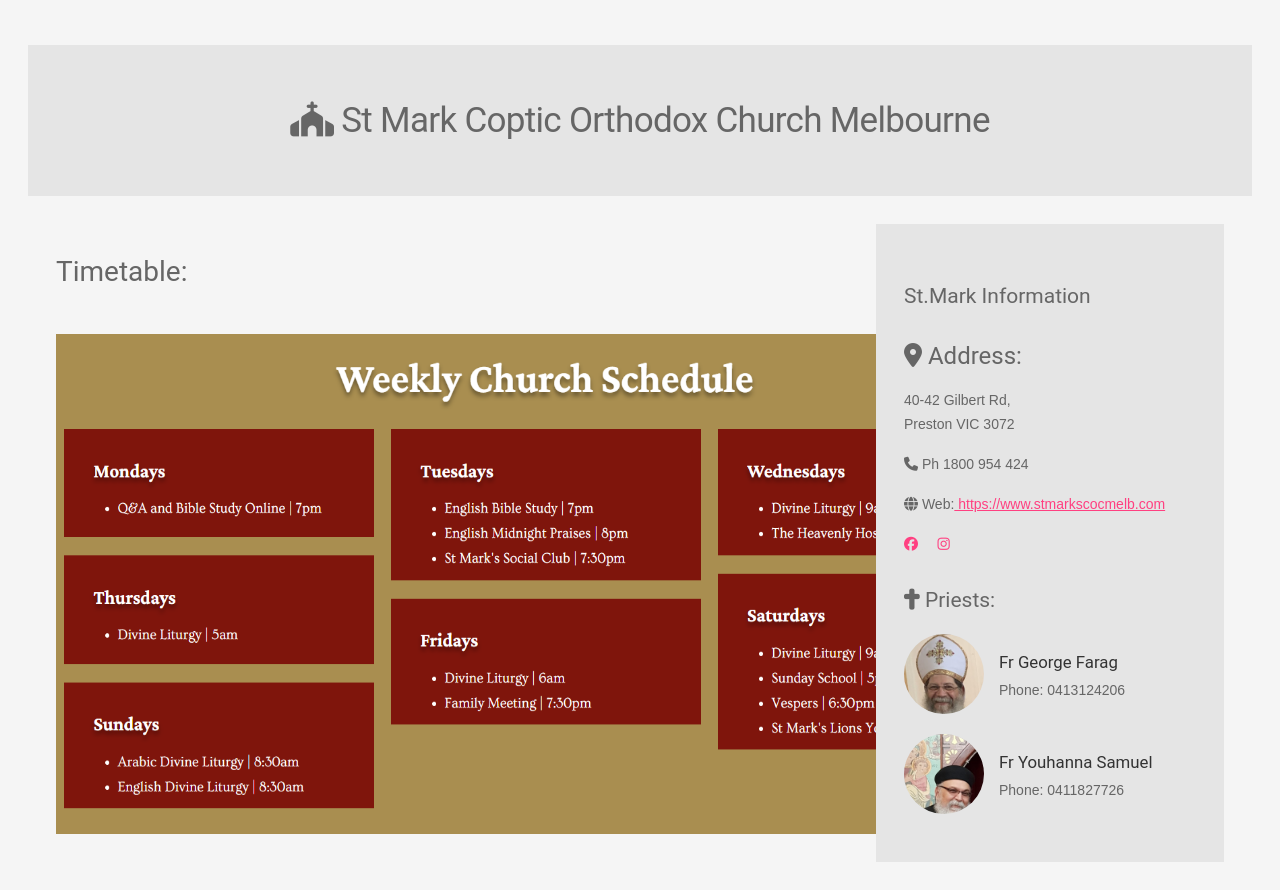
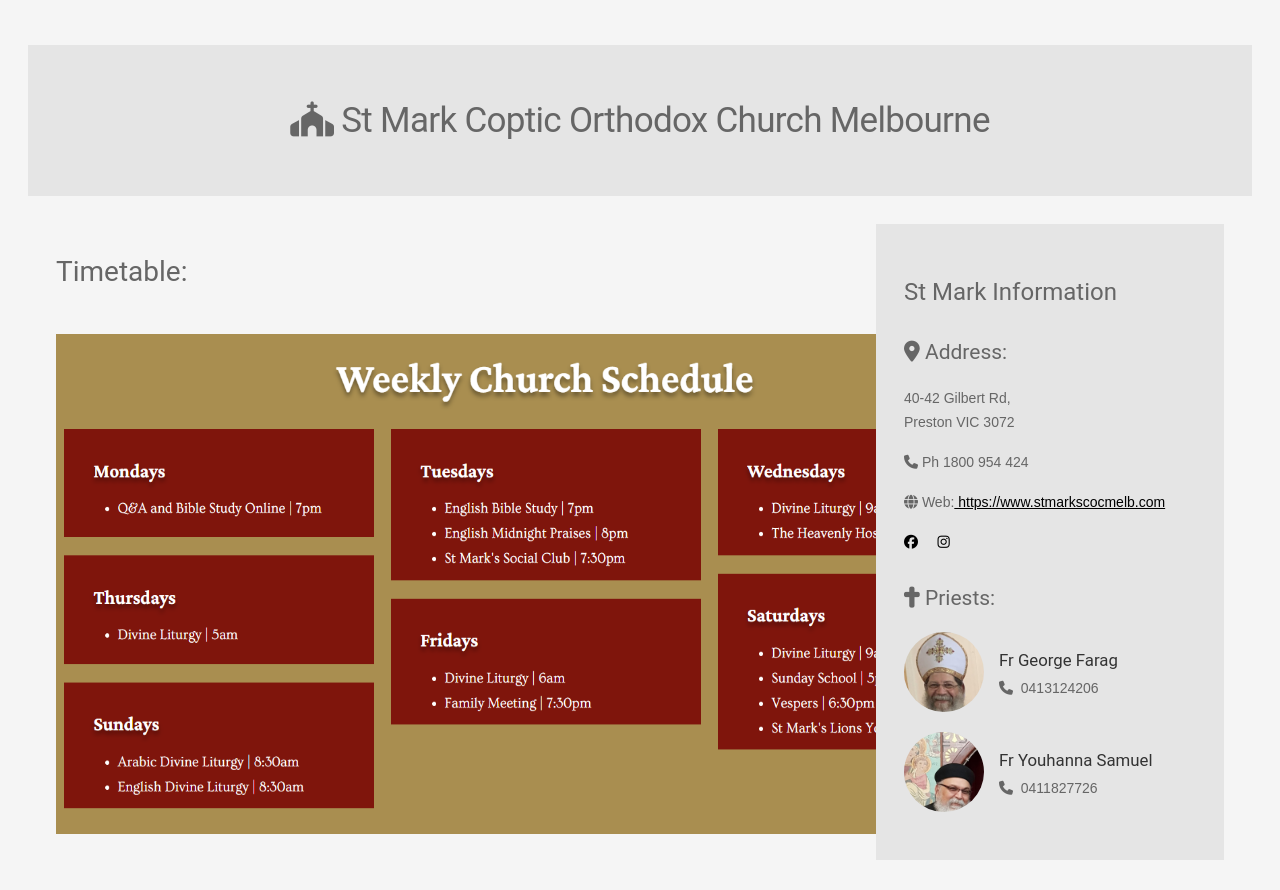
Before and after one commit to Fathy1010/Summer-Comp-24, a website: page stmark.html in a window 1280 px wide. Shown: the top 890 px of the page. Drawn offline with nearby package versions, Linux system fonts and the light colour scheme.

Commit message:
updated the fathers on these pages

```diff
--- a/stmark.html
+++ b/stmark.html
@@ -118,6 +118,9 @@
       margin: 0;
       color: #666;
     }
+    a {
+      color: black; /* Set the color to black or your desired color */
+    }
   </style>
 </head>
 
@@ -138,9 +141,9 @@
         <img src="img/StmarkTT.png" width="980" height="500">
       </section>
       <aside class="additional-info">
-        <h3>St.Mark Information</h3>
+        <h4>St Mark Information</h4>
 
-        <h4><i class="fa-solid fa-location-dot"></i> Address:</h4>
+        <h3><i class="fa-solid fa-location-dot"></i> Address:</h3>
         <p> 40-42 Gilbert Rd,<br> Preston VIC 3072</p>
         <p><i class="fa-solid fa-phone"></i> Ph 1800 954 424</p>
         <p><i class="fa-solid fa-globe"></i> Web:<a href="https://www.stmarkscocmelb.com">
@@ -160,14 +163,14 @@
             <img src="img/Fathers/stmark/frtgeorgefarag.jpg" alt="Person 1" width="80" height="80">
             <div class="person-info">
               <h4>Fr George Farag</h4>
-              <p>Phone: 0413124206</p>
+              <p><i class="fa-solid fa-phone"></i> &nbsp;0413124206</p>
             </div>
           </li>
           <li>
             <img src="img/Fathers/stmark/fryouhannasamuel.jpg" alt="Person 2" width="80" height="80">
             <div class="person-info">
               <h4>Fr Youhanna Samuel</h4>
-              <p>Phone: 0411827726</p>
+              <p><i class="fa-solid fa-phone"></i> &nbsp;0411827726</p>
             </div>
           </li>
           <!-- Add more people as needed -->
```
